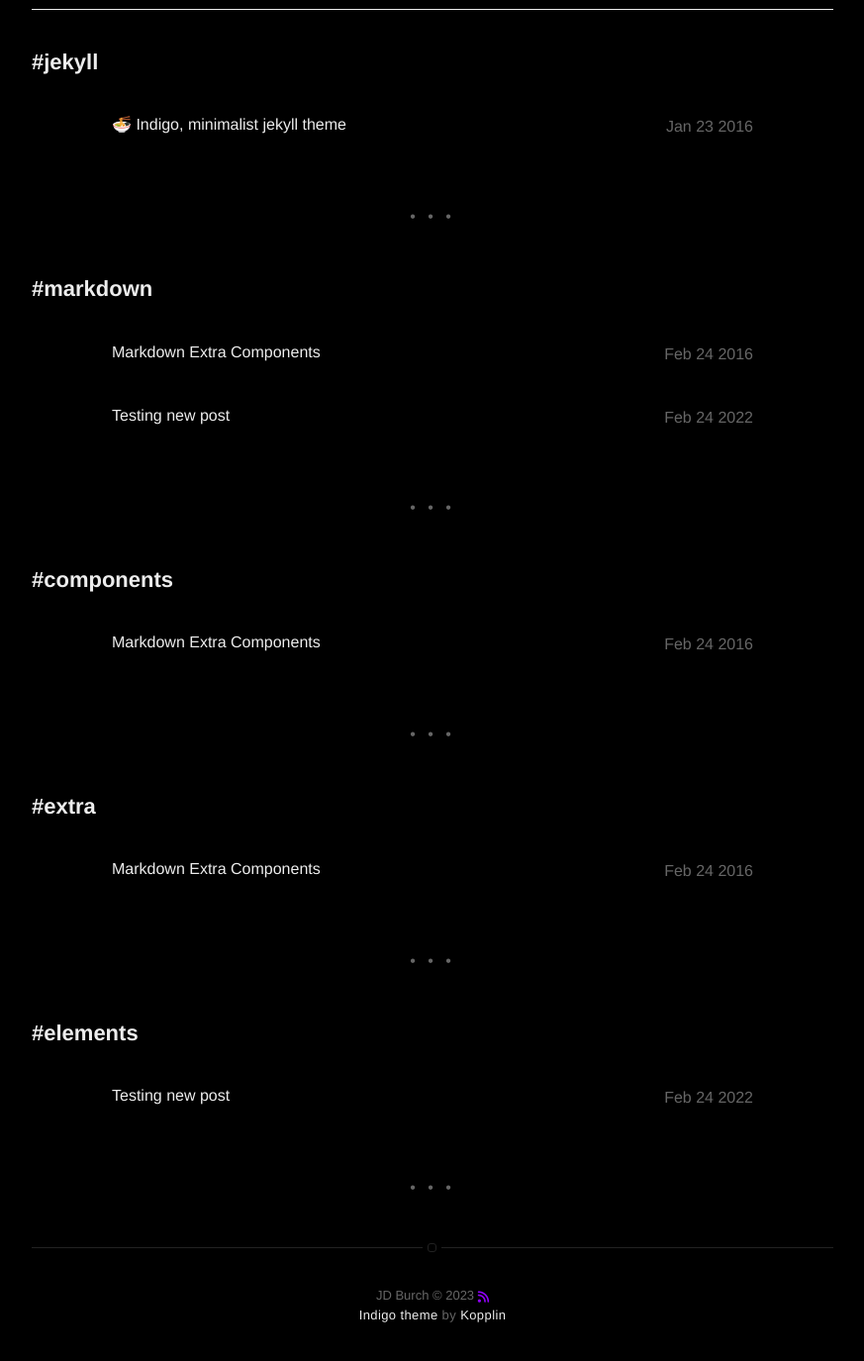
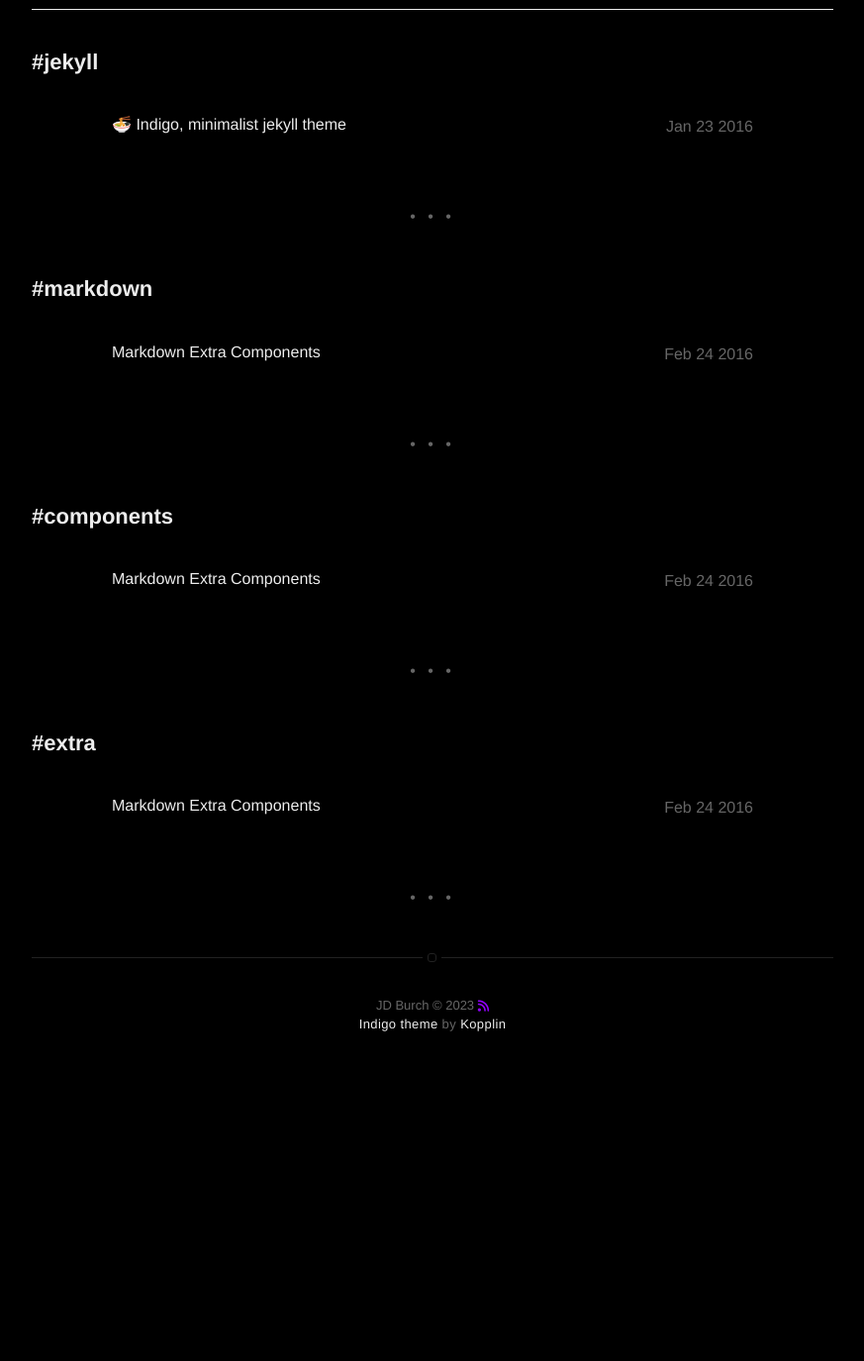
Before and after one commit to JDBurchHuzzah/jdburchhuzzah.github.io, a Jekyll site: the page built from tags.html, in a window 1280 px wide and 1400 px high, scrolled down 675 px. Shown: the top 1375 px of the window at 99% size, without its empty margins (203-1076 px from the left). Built offline with Jekyll 4.4.1, drawn with Linux system fonts in a browser that asks for light colours; nearby versions of some CDN libraries; emoji names are drawn with the system emoji font; after the commit the page ends 1781 px from its top, so only the background shows below that.

Commit message:
Update 2022-10-11-Testing-new-post.markdown

```diff
--- a/_posts/2022-10-11-Testing-new-post.markdown
+++ b/_posts/2022-10-11-Testing-new-post.markdown
@@ -1,15 +1,13 @@
 ---
 title: Testing new post
 layout: post
-date: 2022-02-24 22:44
+date: 2022-11-11 22:44
 image: /assets/images/markdown.jpg
 headerImage: false
 tag:
-- markdown
-- elements
 star: true
 category: blog
-author: johndoe
+author:
 description: Markdown summary with different options
 ---
 
```
